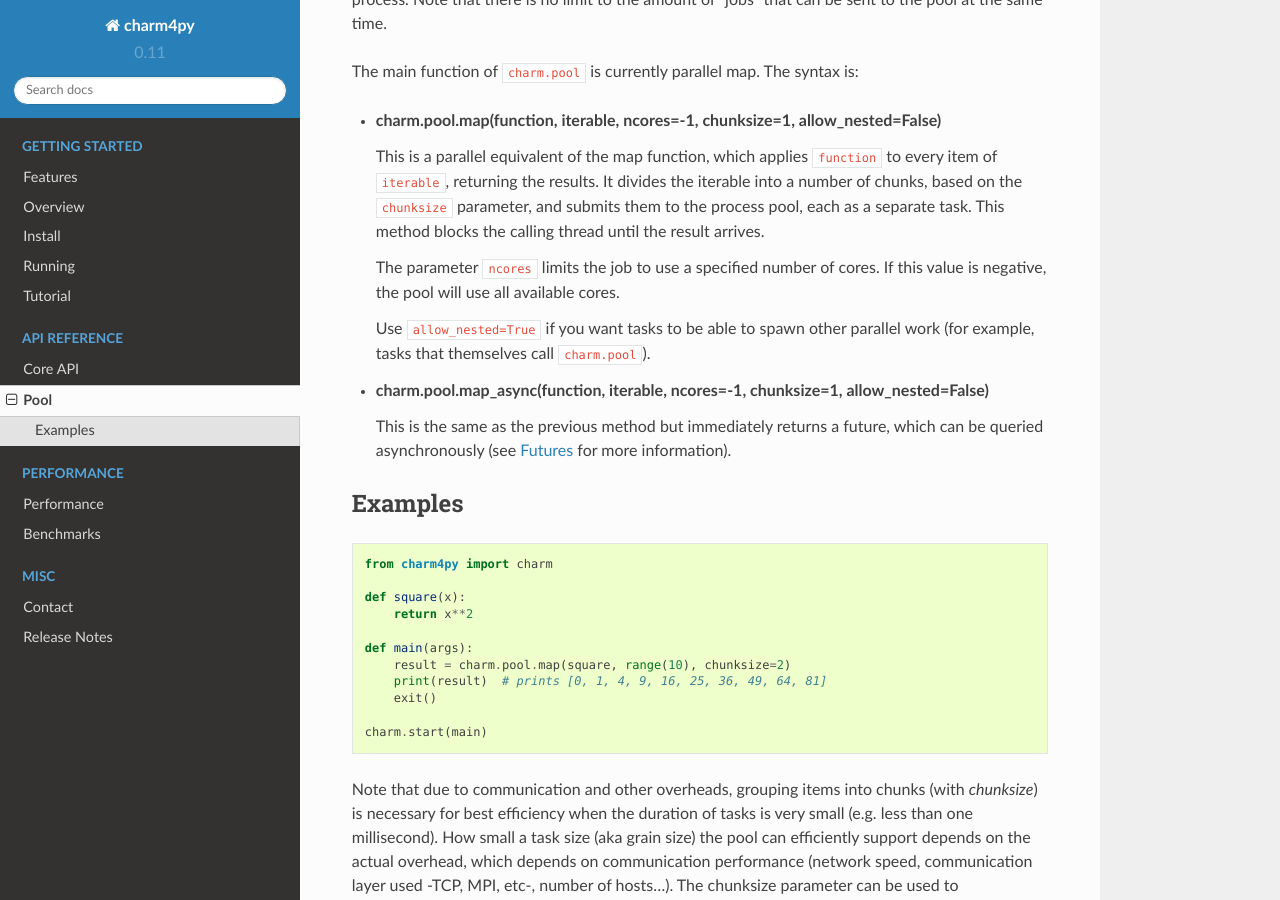
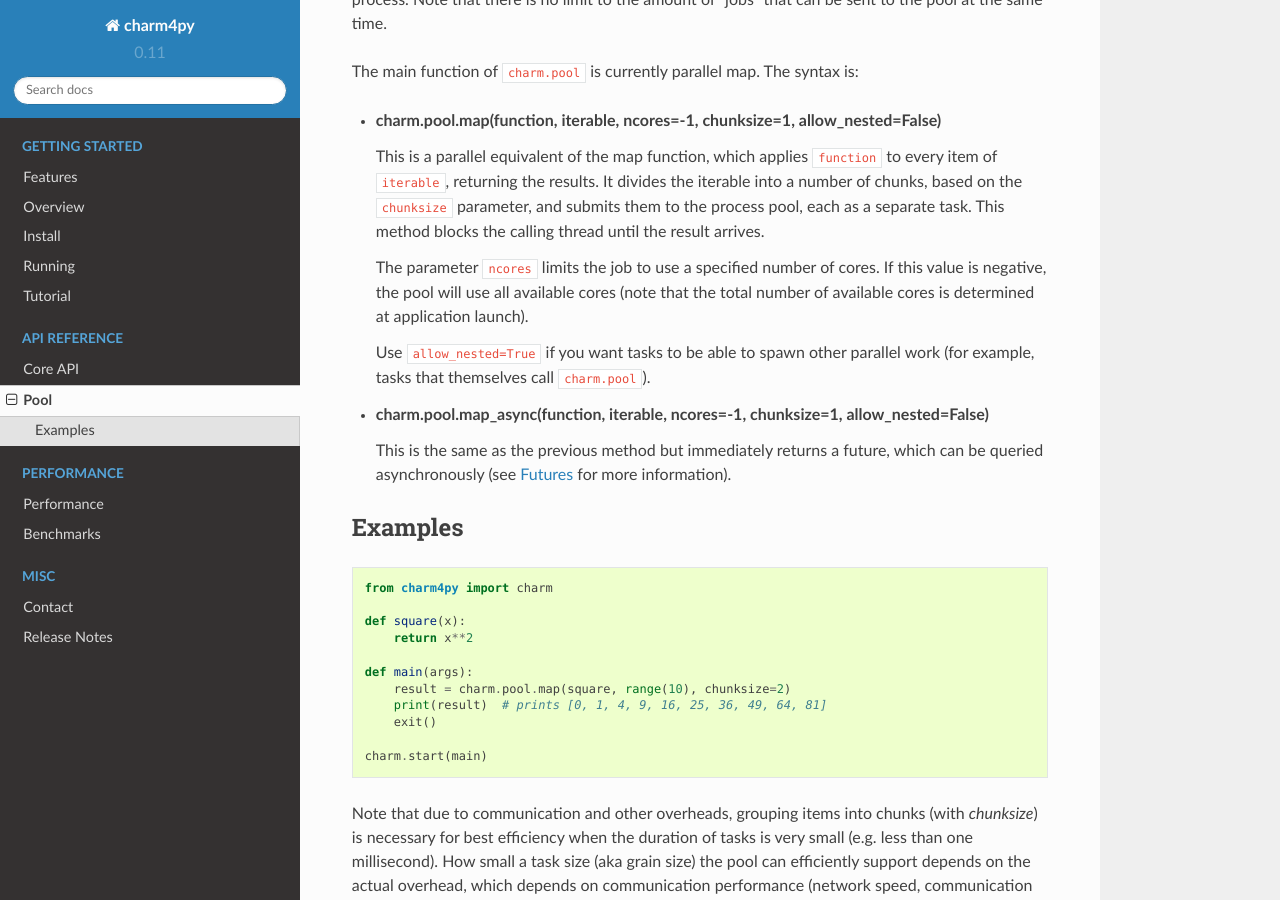
Before and after one commit to charmplusplus/charm4py, a Sphinx documentation site: the page built from docs/pool.rst, in a window 1280 px wide and 900 px high, scrolled down 640 px. Built offline with Sphinx 7.4.7 and the Read the Docs theme 2.0.0, drawn with Linux system fonts in a browser that asks for light colours.

Commit message:
pool doc tweak

```diff
--- a/docs/pool.rst
+++ b/docs/pool.rst
@@ -41,7 +41,8 @@ The main function of ``charm.pool`` is currently parallel map. The syntax is:
   until the result arrives.
 
   The parameter ``ncores`` limits the job to use a specified number of cores.
-  If this value is negative, the pool will use all available cores.
+  If this value is negative, the pool will use all available cores (note that
+  the total number of available cores is determined at application launch).
 
   Use ``allow_nested=True`` if you want tasks to be able to spawn other parallel
   work (for example, tasks that themselves call ``charm.pool``).
```
